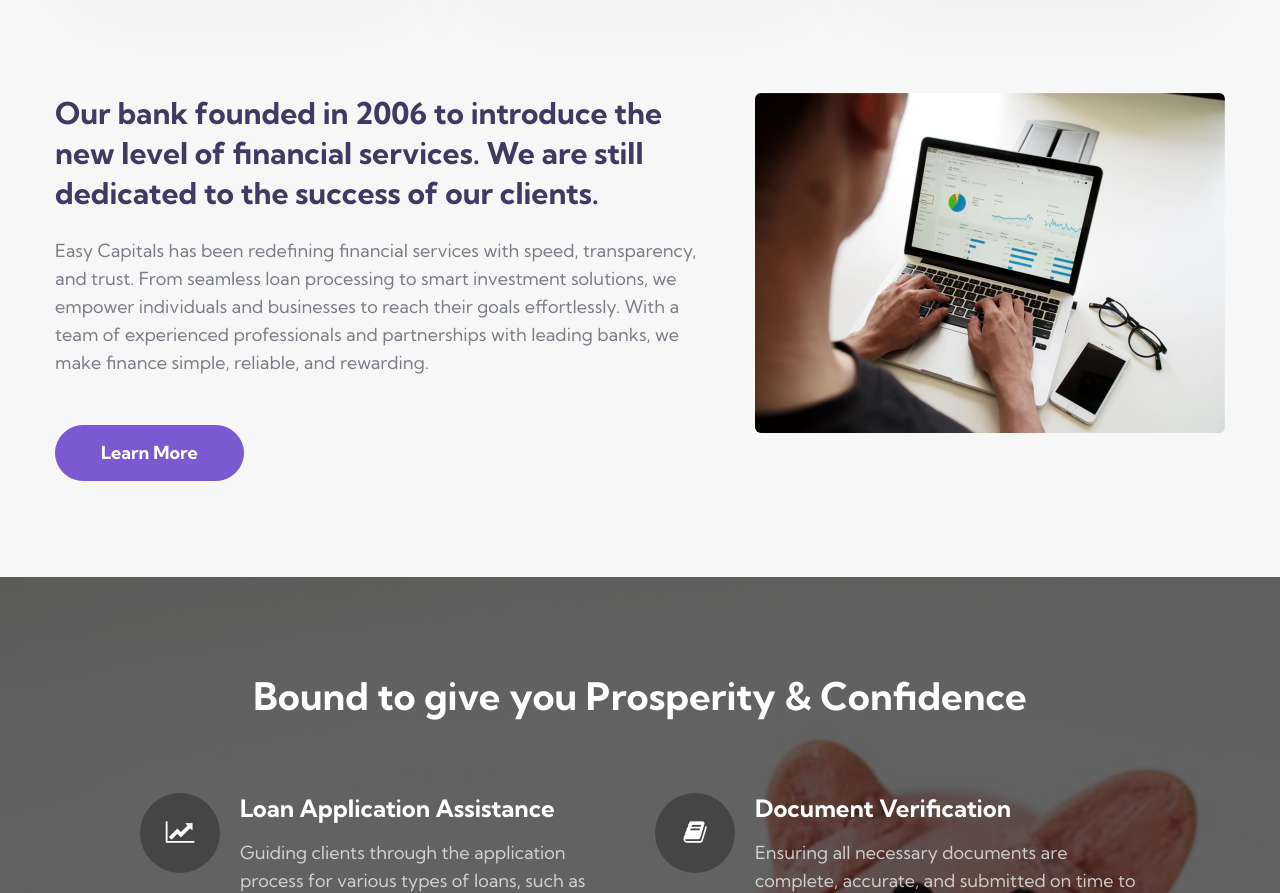
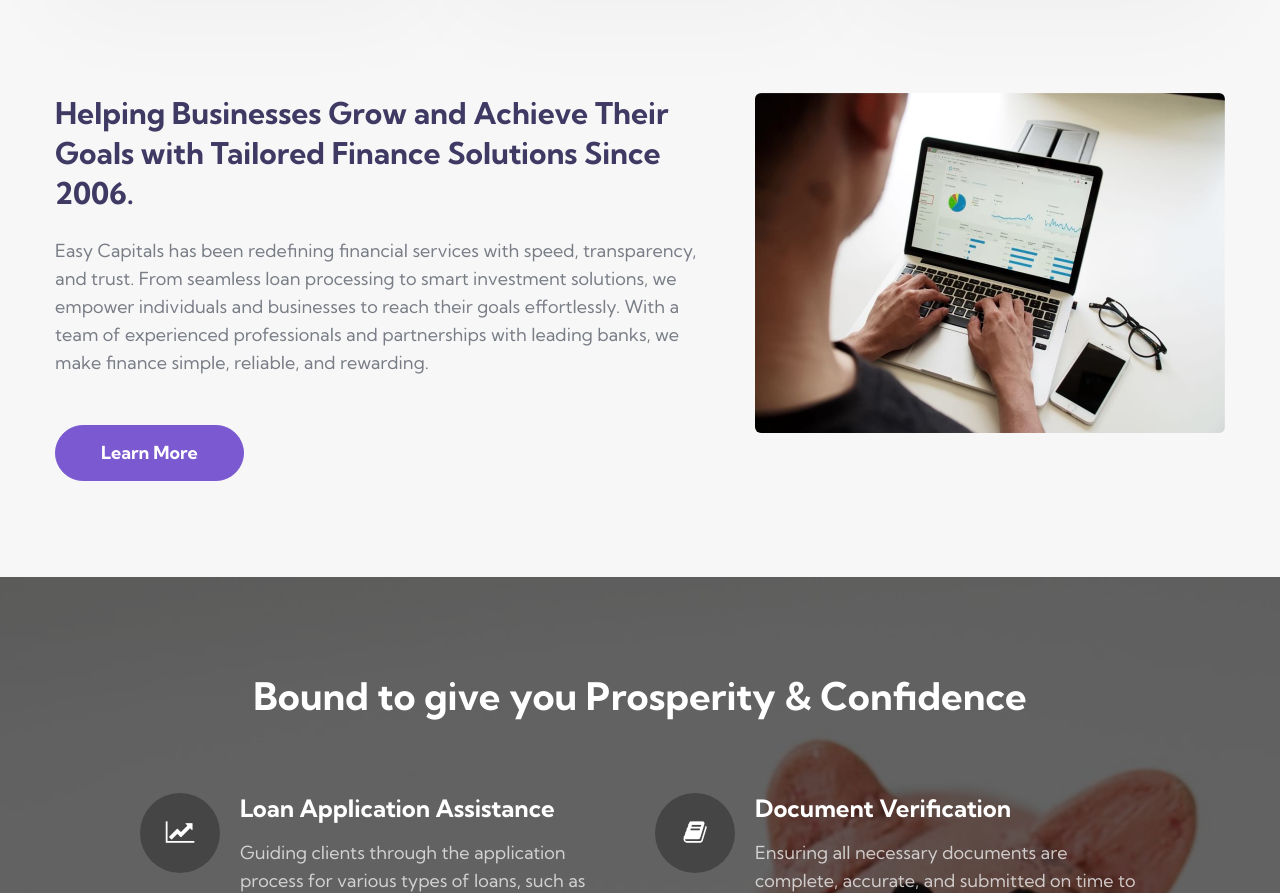
Before and after one commit to EasyCapital50/easycapital, a plain HTML site: page index.html in a window 1280 px wide. Shown: the part 1031-1924 px from the top of the page. Drawn offline with Linux system fonts and the light colour scheme.

Commit message:
Content features updated

```diff
--- a/index.html
+++ b/index.html
@@ -272,8 +272,7 @@ Author URL: http://w3layouts.com
         <div class="container py-lg-5 py-md-3">
             <div class="row">
                 <div class="col-lg-7 mb-lg-0 mb-md-5 mb-4 align-self">
-                    <h3 class="title-left mx-0">Our bank founded in 2006 to introduce the new level of financial
-                        services. We are still dedicated to the success of our clients.</h3>
+                    <h3 class="title-left mx-0">Helping Businesses Grow and Achieve Their Goals with Tailored Finance Solutions Since 2006.</h3>
                     <p class="mt-md-4 mt-3">Easy Capitals has been redefining financial services with speed, transparency, and trust. From seamless loan processing to smart investment solutions, we empower individuals and businesses to reach their goals effortlessly.
 
 With a team of experienced professionals and partnerships with leading banks, we make finance simple, reliable, and rewarding.</p>
```
